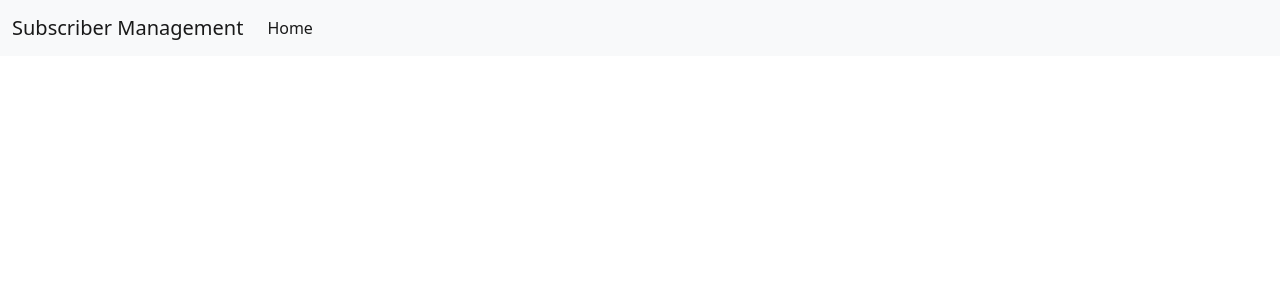
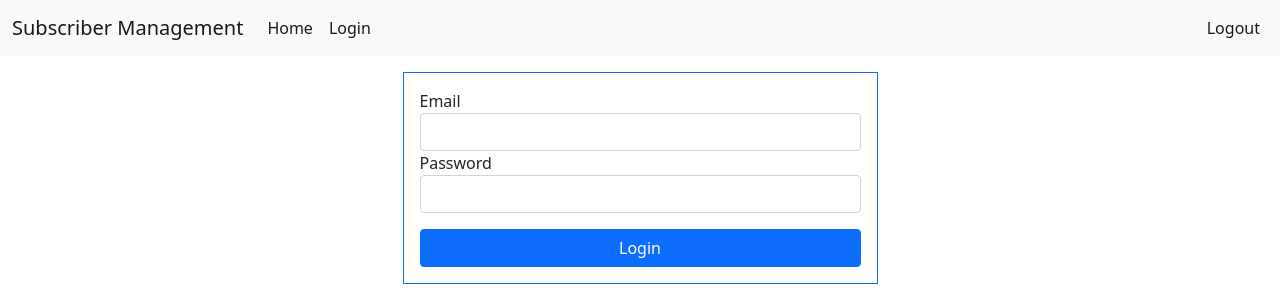
Before and after one commit to amitleuva1987/subscriber_management-front_end, a Vue app: page /login in a window 1280 px wide. Shown: the top 306 px of the page. Built offline with nearby package versions, Linux system fonts and the light colour scheme.

Commit message:
Use Interceptors

```diff
--- /dev/null
+++ b/src/components/LoginComponent.vue
@@ -0,0 +1,45 @@
+<template>
+    <Form @submit="login_method" class="col-md-5 border border-primary p-3" :validation-schema="schema">
+        <div class="form-group ">
+            <label>Email</label>
+            <Field type="email" name="email" class="form-control" v-model="email"/>
+            <ErrorMessage name="email" class="text-danger" />
+        </div>
+        <div class="form-group">
+            <label>Password</label>
+            <Field type="password" name="password" class="form-control" v-model="password" />
+            <ErrorMessage name="password" class="text-danger" />
+        </div>
+        <button class="btn btn-primary w-100 mt-3" method="submit">Login</button>
+    </Form>
+</template>
+
+<script>
+import { Form, Field, ErrorMessage } from 'vee-validate'
+import * as yup from 'yup'
+import http from '../http_common'
+export default {
+    name:'LoginComponent',
+    components:{Form, Field, ErrorMessage },
+    data(){
+        const schema = yup.object({
+            'email' : yup.string().required().email(),
+            'password': yup.string().required().min(8),
+        })
+        return{
+            schema,
+            email:'',
+            password:''
+        }
+    },
+    methods:{
+        login_method()
+        {
+            http.post('login',{email:this.email,password:this.password}).then(response => {
+                localStorage.setItem('token',response.data.token);
+                this.$router.push('/');
+            })
+        }
+    }
+}
+</script>
--- a/src/components/NavComponent.vue
+++ b/src/components/NavComponent.vue
@@ -10,8 +10,39 @@
         <li class="nav-item">
           <RouterLink to="/" class="nav-link active" aria-current="page">Home</RouterLink>
         </li>
+        <li class="nav-item">
+          <RouterLink to="/login" class="nav-link active" aria-current="page">Login</RouterLink>
+        </li>
+      </ul>
+      <ul class="navbar-nav ms-auto mb-2 mb-lg-0">
+        <li class="nav-item">
+          <a class="nav-link active cursor" aria-current="page" @click="logout_method">Logout</a>
+        </li>
       </ul>
     </div>
   </div>
   </nav>
 </template>
+
+<script>
+import http from '../http_common'
+
+export default {
+  methods:{
+    logout_method(){
+        http.post('logout').then(response => {
+          localStorage.removeItem('token');
+          this.$router.push('/login');
+        }).catch(error => {
+          console.log(error)
+        });
+    }
+  }
+}
+</script>
+
+<style scoped>
+.cursor{
+  cursor: pointer;
+}
+</style>
--- a/src/http_common.js
+++ b/src/http_common.js
@@ -1,4 +1,40 @@
 import axios from "axios";
-export default axios.create({
+
+const customAxios = axios.create({
   baseURL: "http://localhost/api/",
 });
+
+const requestHandler = request => {
+  // Token will be dynamic so we can use any app-specific way to always
+  // fetch the new token before making the call
+  const token = localStorage.getItem('token');
+  if(token)
+  {
+    request.headers.Authorization = 'Bearer '+token;
+  }
+  return request;
+};
+
+const responseHandler = response => {
+  if (response.status === 401) {
+      window.location = '/login';
+  }
+
+  return response;
+};
+
+const errorHandler = error => {
+  return Promise.reject(error);
+};
+
+customAxios.interceptors.request.use(
+  (request) => requestHandler(request),
+  (error) => errorHandler(error)
+);
+
+customAxios.interceptors.response.use(
+  (response) => responseHandler(response),
+  (error) => errorHandler(error)
+);
+
+export default customAxios;
--- a/src/router/index.js
+++ b/src/router/index.js
@@ -1,6 +1,7 @@
 import { createRouter, createWebHistory } from 'vue-router'
 import HomeView from '../views/HomeView.vue'
 import SubscriberView from '../views/Subscriber.vue'
+import LoginView from '../views/LoginView.vue'
 
 const router = createRouter({
   history: createWebHistory(import.meta.env.BASE_URL),
@@ -11,6 +12,11 @@ const router = createRouter({
       component: HomeView
     },
     {
+      path:'/login',
+      name:'login',
+      component: LoginView
+    },
+    {
       path:'/subscriber/:id',
       name:'subscriber',
       component:SubscriberView
@@ -18,4 +24,8 @@ const router = createRouter({
   ]
 })
 
+// router.beforeEach((to, from , next) => {
+
+// });
+
 export default router
--- /dev/null
+++ b/src/views/LoginView.vue
@@ -0,0 +1,15 @@
+<template>
+    <div class="container my-3">
+        <div class="row justify-content-md-center">
+            <LoginComponent />
+        </div>
+    </div>
+</template>
+
+<script>
+import LoginComponent from '@/components/LoginComponent.vue'
+
+export default {
+    components:{LoginComponent}
+}
+</script>
```
